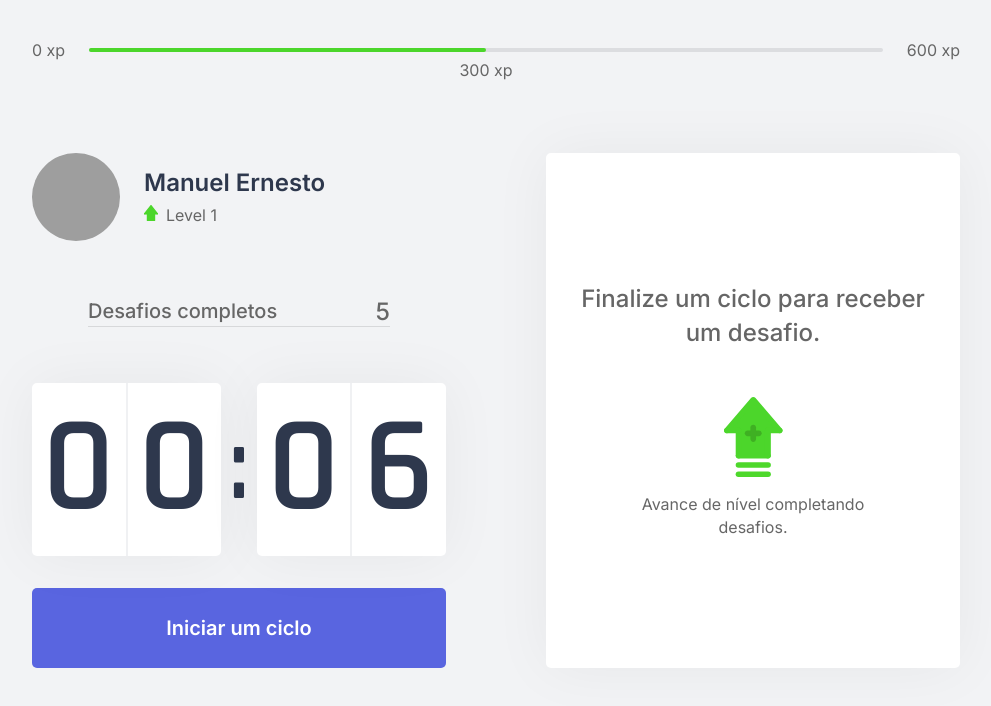
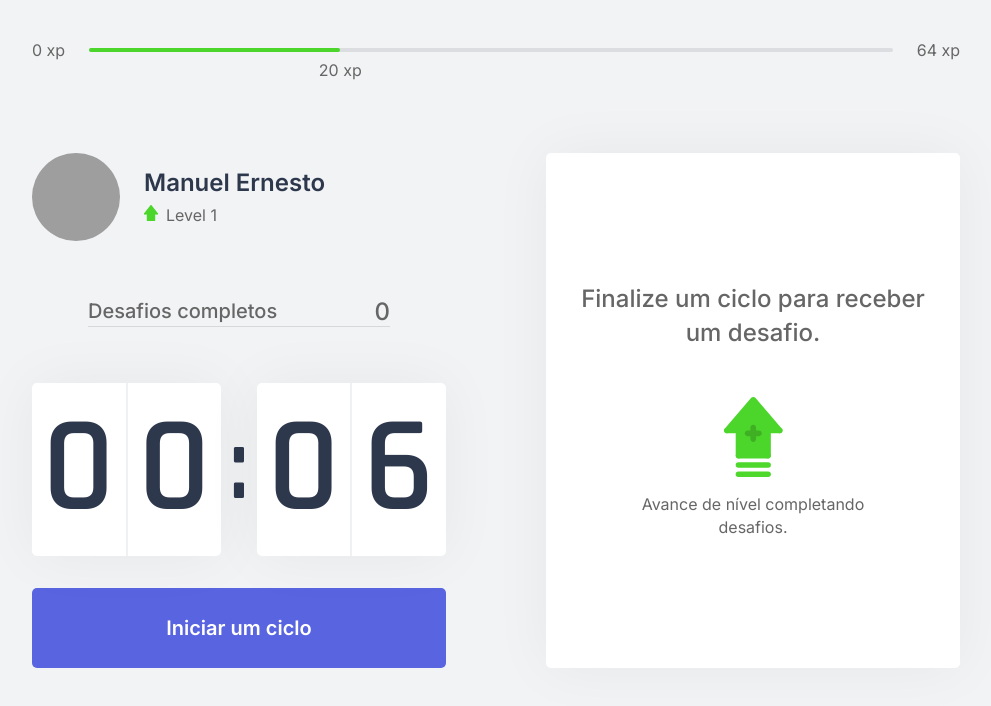
Before and after one commit to manuelernesto/moveit-react, a Next.js app: page / in a window 1280 px wide. Shown: the top 706 px of the page, without its empty margins (144-1135 px from the left). Built offline with nearby package versions, Linux system fonts and the light colour scheme; grey boxes are pictures that could not be loaded.

Commit message:
work with context and components

```diff
--- a/src/components/ChallengeBox.tsx
+++ b/src/components/ChallengeBox.tsx
@@ -4,7 +4,7 @@
 
 export function ChallengeBox() {
 
-    const {activeChallenge} = useContext(ChallengeContext);
+    const {activeChallenge,resetChallenge} = useContext(ChallengeContext);
 
 
     return (
@@ -24,6 +24,7 @@
 
                     <footer>
                         <button type="button"
+                                onClick={resetChallenge}
                                 className={styles.challengeFailButton}>
                             Falhei
                         </button>
--- a/src/components/CompletedChallenges.tsx
+++ b/src/components/CompletedChallenges.tsx
@@ -1,10 +1,15 @@
 import styles from '../styles/components/CompletedChallenges.module.css';
+import {useContext} from "react";
+import {ChallengeContext} from "../contexts/ChallengeContext";
 
 export function CompletedChallenges() {
+
+    const {challengesCompleted} = useContext(ChallengeContext);
+
     return (
         <div className={styles.completedChallengesContainer}>
             <span>Desafios completos</span>
-            <span>5</span>
+            <span>{challengesCompleted}</span>
         </div>
     )
 }
--- a/src/components/ExperienceBar.tsx
+++ b/src/components/ExperienceBar.tsx
@@ -1,14 +1,21 @@
 import styles from '../styles/components/ExperienceBar.module.css';
+import {useContext} from "react";
+import {ChallengeContext} from "../contexts/ChallengeContext";
 
 export function ExperienceBar() {
+    const {currentExperience, experienceToNextLevel} = useContext(ChallengeContext);
+
+    const percentToNextLevel = Math.round(currentExperience * 100) / experienceToNextLevel;
+
     return (
         <header className={styles.experienceBar}>
             <span>0 xp</span>
             <div>
-                <div style={{width: '50%'}}/>
-                <span className={styles.currentExperience} style={{left: '50%'}}>300 xp</span>
+                <div style={{width: `${percentToNextLevel}%`}}/>
+                <span className={styles.currentExperience}
+                      style={{left: `${percentToNextLevel}%`}}>{currentExperience} xp</span>
             </div>
-            <span>600 xp</span>
+            <span>{experienceToNextLevel} xp</span>
         </header>
     );
 }
--- a/src/contexts/ChallengeContext.tsx
+++ b/src/contexts/ChallengeContext.tsx
@@ -16,9 +16,11 @@
     level: number,
     currentExperience: number,
     challengesCompleted: number,
+    experienceToNextLevel: number,
     activeChallenge: Challenge,
     startNewChallenge: () => void,
-    levelUp: () => void
+    levelUp: () => void,
+    resetChallenge: () => void,
 }
 
 export const ChallengeContext = createContext({} as challengesContextData);
@@ -26,10 +28,12 @@
 
 export function ChallengesProvider({children}: ChallengesProviderProps) {
     const [level, setLevel] = useState(1);
-    const [currentExperience, setCurrentExperience] = useState(0);
+    const [currentExperience, setCurrentExperience] = useState(20);
     const [challengesCompleted, setChallengesCompleted] = useState(0);
 
     const [activeChallenge, setActiveChallenge] = useState(null);
+
+    const experienceToNextLevel = Math.pow((level + 1) * 4, 2);
 
     function levelUp() {
         setLevel(level + 1);
@@ -42,13 +46,19 @@
         setActiveChallenge(challenge);
     }
 
+    function resetChallenge() {
+        setActiveChallenge(null);
+    }
+
     return (
         <ChallengeContext.Provider value={{
             level,
+            experienceToNextLevel,
             currentExperience,
             challengesCompleted,
             activeChallenge,
             startNewChallenge,
+            resetChallenge,
             levelUp
         }}>
             {children}
```
